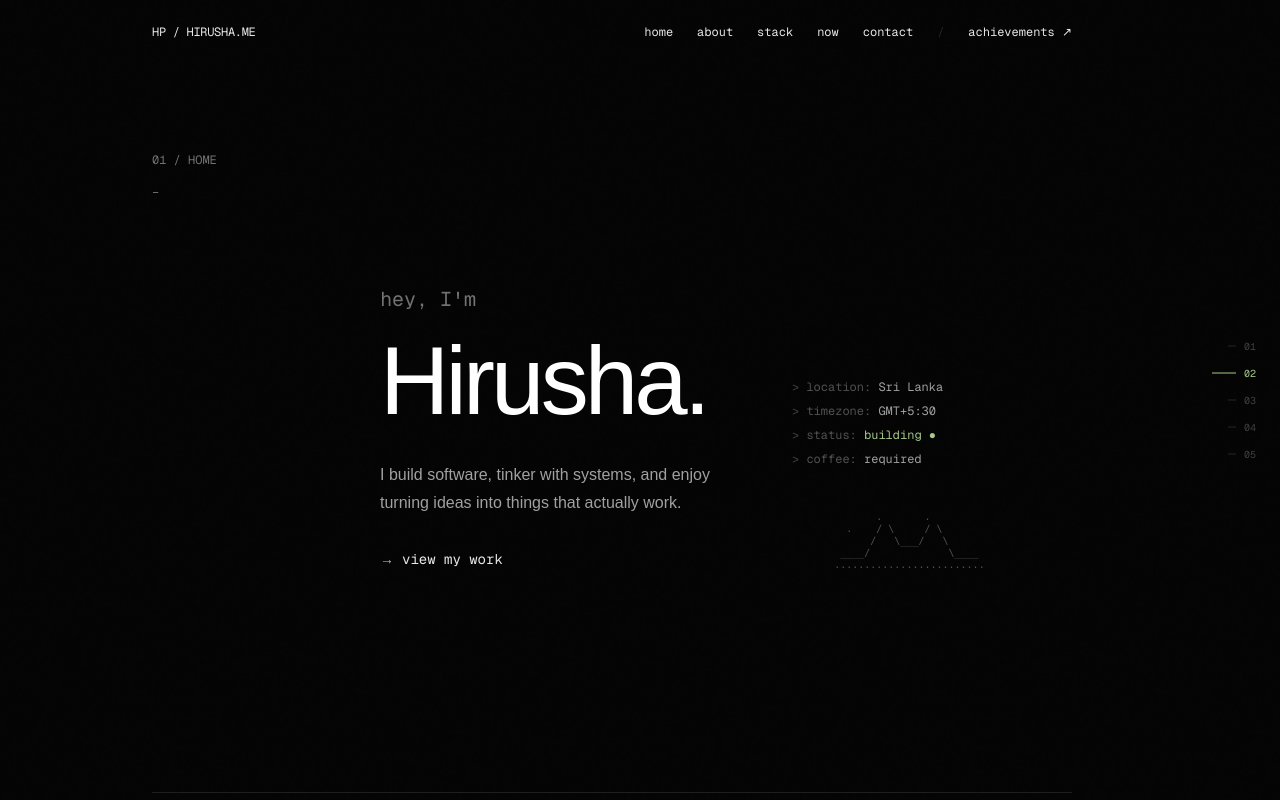
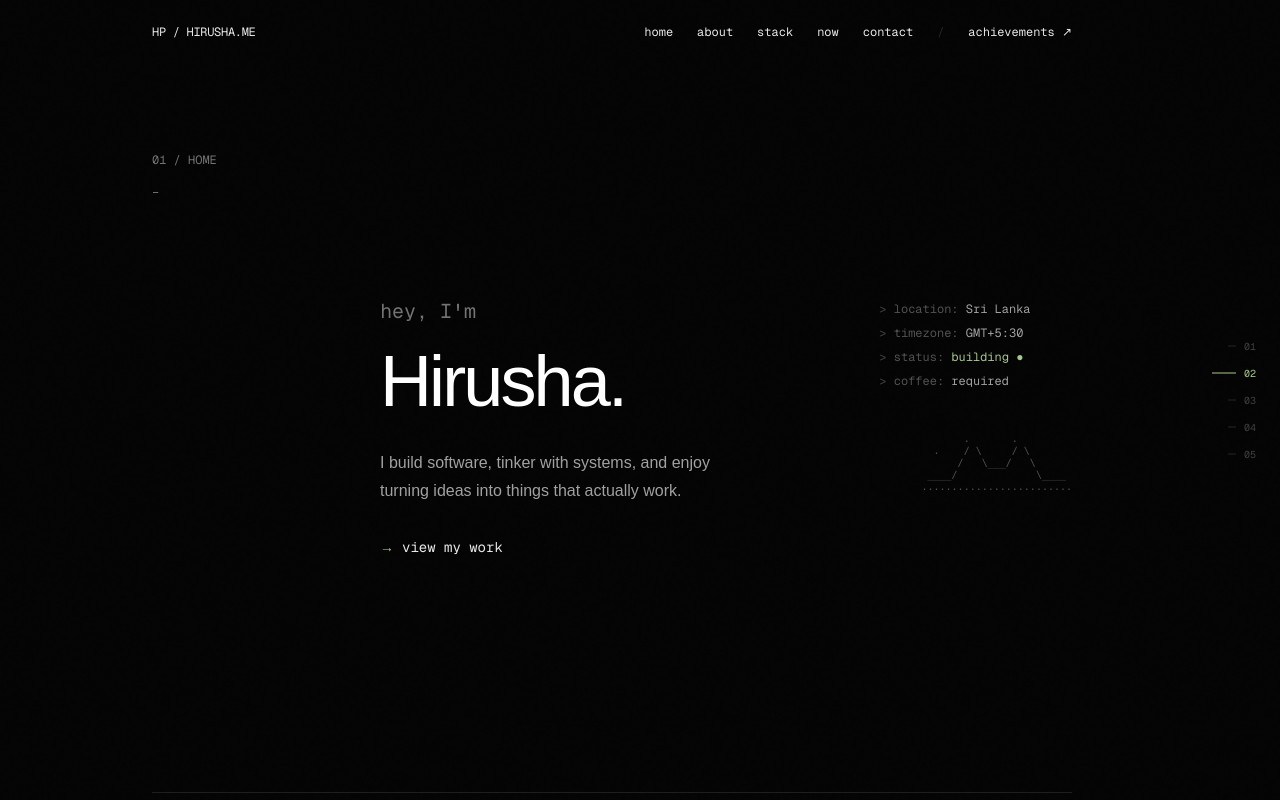
Before and after one commit to danthasinghe/hirusha.me, a Next.js app: page / in a window 1280 px wide. Shown: the top 800 px of the page. Built offline with nearby package versions, Linux system fonts and the light colour scheme.

Commit message:
Updated the hero

```diff
--- a/components/Hero.tsx
+++ b/components/Hero.tsx
@@ -11,11 +11,11 @@ export default function Hero() {
       </div>
 
       {/* Hero content */}
-      <div className="grid grid-cols-1 gap-12 lg:grid-cols-[1fr_280px] lg:items-end">
+      <div className="grid grid-cols-1 gap-16 lg:grid-cols-[1fr_280px] lg:items-start">
         <div>
           <p className="mb-5 font-mono text-xl text-neutral-500">hey, I'm</p>
 
-          <h1 className="text-5xl font-medium tracking-[-0.04em] text-white sm:text-7xl md:text-8xl">
+          <h1 className="text-5xl font-medium tracking-[-0.04em] text-white sm:text-6xl md:text-7xl">
             Hirusha.
           </h1>
 
@@ -37,7 +37,7 @@ export default function Hero() {
         </div>
 
         {/* System info */}
-        <div className="font-mono text-xs leading-6 text-neutral-600">
+        <div className="font-mono text-xs leading-6 text-neutral-600 lg:justify-self-end">
           <div>
             <span className="text-neutral-700">&gt;</span> location:{" "}
             <span className="text-neutral-400">Sri Lanka</span>
```
